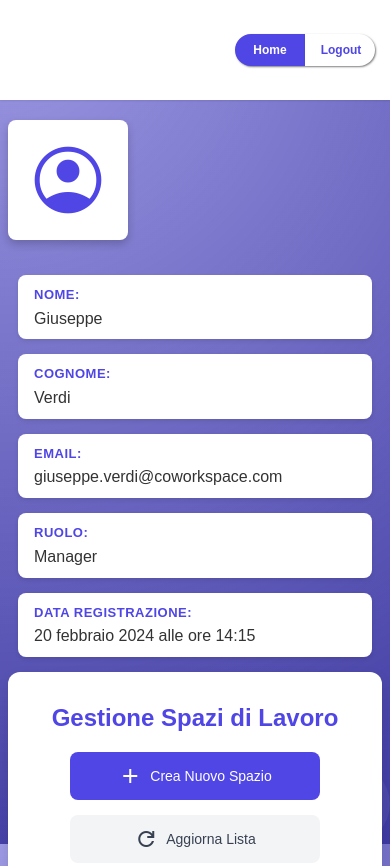
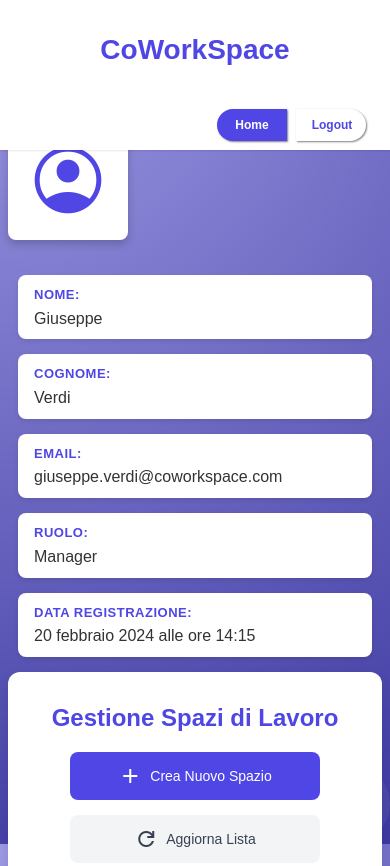
Before and after one commit to IlTetta/CoWorkSpace, a website: page src/frontend/dashboard-manger.html in a window 390 px wide. Shown: the top 866 px of the page. Drawn offline with nearby package versions, Linux system fonts and the light colour scheme; no server answers.

Commit message:
logo update

```diff
--- a/src/frontend/styles/dashboard-manager-header.css
+++ b/src/frontend/styles/dashboard-manager-header.css
@@ -2,6 +2,7 @@
     height: 100px;
     background-color: white;
     display: flex;
+    flex-direction: row;
     justify-content: space-between;
     align-items: center;
     padding: 0 50px;
@@ -14,25 +15,24 @@
 }
 
 .left-section {
+    width: 33.33%;
     display: flex;
     align-items: center;
-    flex: 0 0 auto;
 }
 
 .middle-section {
-    position: absolute;
-    left: 50%;
-    transform: translateX(-50%);
+    width: 33.33%;
     display: flex;
     align-items: center;
     justify-content: center;
 }
 
 .right-section {
+    width: 33.33%;
     display: flex;
     align-items: center;
+    justify-content: end;
     gap: 0;
-    flex: 0 0 auto;
 }
 
 
@@ -113,22 +113,42 @@
 
 @media (max-width: 1000px) {
     .header {
+        height: auto;
+        flex-wrap: wrap;
+        padding-bottom: 10px;
+    }
+
+    .middle-section {
         height: 100px;
-        padding: 0 20px;
-        justify-content: space-between;
+        width: 100%;
+        order: 1;
+        display: flex;
+        align-items: center;
+        justify-content: center;
     }
 
     .left-section {
-        flex: 0 0 auto;
-    }
-
-    .middle-section {
-        display: none;
+        height: 50px;
+        width: 50%;
+        order: 2;
+        justify-content: start;
     }
 
     .right-section {
-        flex: 0 0 auto;
-        gap: 0;
+        width: 50%;
+        order: 2;
+        justify-content: end;
+    }
+
+    .home-button,
+    .logout-button {
+        margin-right: 5%;
+    }
+}
+
+@media (max-width: 768px) {
+    .header {
+        padding: 0 20px;
     }
 
     .logo {
```
